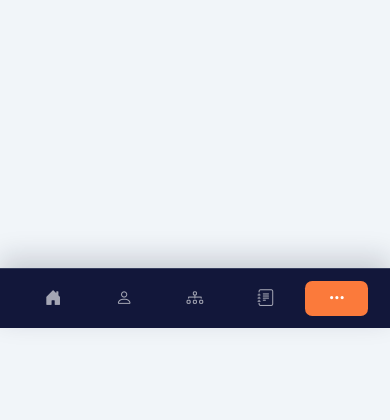
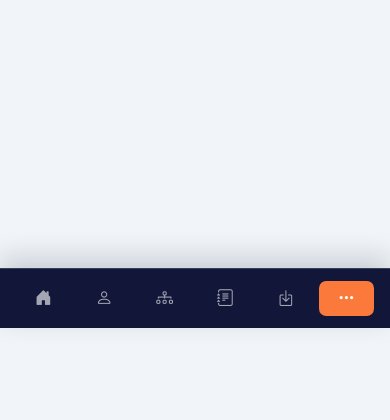
Before and after one commit to endersonjack/nova_app, a Django app: page /membros/ in a window 390 px wide. Shown: the part 516-936 px from the top of the page. Run offline with Django 5.2, Linux system fonts and the light colour scheme; the visitor is signed in with stand-in values (Sample User, id 1); data comes from the database, SQL or seed files in the repository; data that the repository does not hold is empty; some libraries are stand-ins or nearby versions.

Commit message:
UP: Minhas Entradas

```diff
--- a/static/css/app.css
+++ b/static/css/app.css
@@ -447,6 +447,16 @@ nav.app-sidebar {
   transform: rotate(180deg);
 }
 
+.tesouraria-saldo-destaque {
+  background-color: rgba(13, 110, 253, 0.1) !important;
+  box-shadow: inset 0 1px 0 rgba(13, 110, 253, 0.14);
+}
+
+.table > :not(caption) > * > .tesouraria-saldo-destaque,
+.table > :not(caption) > .tesouraria-saldo-destaque > * {
+  background-color: rgba(13, 110, 253, 0.1) !important;
+}
+
 /* Perigo (exclusão) */
 .btn-app-danger {
   background-color: #dc2626 !important;
--- a/static/css/mobile.css
+++ b/static/css/mobile.css
@@ -106,14 +106,14 @@
     width: 100vw;
     max-width: 100vw;
     margin: 0 auto;
-    padding: 0.75rem 1.35rem calc(0.75rem + env(safe-area-inset-bottom, 0px));
+    padding: 0.75rem 1rem calc(0.75rem + env(safe-area-inset-bottom, 0px));
     border-top: 1px solid rgba(148, 163, 184, 0.28);
     border-radius: 0;
     background: #12173a;
     box-shadow: 0 -10px 28px rgba(15, 23, 42, 0.18);
     display: grid;
-    grid-template-columns: repeat(5, minmax(0, 1fr));
-    gap: 0.5rem;
+    grid-template-columns: repeat(auto-fit, minmax(2.15rem, 1fr));
+    gap: 0.35rem;
     pointer-events: auto;
   }
 
--- a/templates/base.html
+++ b/templates/base.html
@@ -7,8 +7,8 @@
   <title>{% block title %}Painel{% endblock %} · Nova</title>
   <link href="https://cdn.jsdelivr.net/npm/bootstrap@5.3.3/dist/css/bootstrap.min.css" rel="stylesheet" integrity="sha384-QWTKZyjpPEjISv5WaRU9OFeRpok6YctnYmDr5pNlyT2bRjXh0JMhjY6hW+ALEwIH" crossorigin="anonymous">
   <link rel="stylesheet" href="https://cdn.jsdelivr.net/npm/bootstrap-icons@1.11.3/font/bootstrap-icons.min.css">
-  <link rel="stylesheet" href="{% static 'css/app.css' %}?v=4">
-  <link rel="stylesheet" href="{% static 'css/mobile.css' %}?v=6">
+  <link rel="stylesheet" href="{% static 'css/app.css' %}?v=5">
+  <link rel="stylesheet" href="{% static 'css/mobile.css' %}?v=7">
   {% block extra_css %}{% endblock %}
 </head>
 <body class="app-body">
@@ -127,8 +89,38 @@
             <a class="nav-link {% if request.resolver_match and request.resolver_match.namespace == 'tesouraria' and request.resolver_match.url_name == 'minhas_entradas' %}active{% endif %}"
                href="{% url 'tesouraria:minhas_entradas' %}"
                title="Minhas Entradas">
+              <i class="bi bi-box-arrow-in-down fs-5"></i>
+              <span class="sidebar-link-text">Minhas Entradas</span>
+            </a>
+          </li>
+          {% endif %}
+          {% if acesso_modulos.membros.ver %}
+          <li class="nav-item">
+            <a class="nav-link {% if request.resolver_match and request.resolver_match.namespace == 'membros' and request.resolver_match.url_name == 'membros_index' %}active{% endif %}"
+               href="{% url 'membros:membros_index' %}"
+               title="Membros">
+              <i class="bi bi-person-badge fs-5"></i>
+              <span class="sidebar-link-text">Membros</span>
+            </a>
+          </li>
+          {% endif %}
+          {% if acesso_modulos.visitantes.ver %}
+          <li class="nav-item">
+            <a class="nav-link {% if request.resolver_match and request.resolver_match.namespace == 'visitantes' %}active{% endif %}"
+               href="{% url 'visitantes:index' %}"
+               title="Visitantes">
+              <i class="bi bi-door-open fs-5"></i>
+              <span class="sidebar-link-text">Visitantes</span>
+            </a>
+          </li>
+          {% endif %}
+          {% if acesso_modulos.tesouraria.ver and perfil_usuario.papel != 'comum' %}
+          <li class="nav-item">
+            <a class="nav-link {% if request.resolver_match and request.resolver_match.namespace == 'tesouraria' and request.resolver_match.url_name != 'minhas_entradas' %}active{% endif %}"
+               href="{% url 'tesouraria:index' %}"
+               title="Tesouraria">
               <i class="bi bi-cash-stack fs-5"></i>
-              <span class="sidebar-link-text">Minhas Entradas</span>
+              <span class="sidebar-link-text">Tesouraria</span>
             </a>
           </li>
           {% endif %}
@@ -149,6 +141,16 @@
                title="Estatística">
               <i class="bi bi-pie-chart fs-5"></i>
               <span class="sidebar-link-text">Estatística</span>
+            </a>
+          </li>
+          {% endif %}
+          {% if acesso_modulos.membros.ver %}
+          <li class="nav-item">
+            <a class="nav-link {% if request.resolver_match and request.resolver_match.namespace == 'membros' and request.resolver_match.url_name == 'mapa' %}active{% endif %}"
+               href="{% url 'membros:mapa' %}"
+               title="Mapa de membros">
+              <i class="bi bi-geo-alt fs-5"></i>
+              <span class="sidebar-link-text">Mapa de Membros</span>
             </a>
           </li>
           {% endif %}
@@ -235,9 +237,18 @@
         <i class="bi bi-journal-text" aria-hidden="true"></i>
         <span class="visually-hidden">Seminário</span>
       </a>
+      {% if perfil_usuario %}
+      <a class="app-mobile-bottom-nav__item {% if request.resolver_match.namespace == 'tesouraria' and request.resolver_match.url_name == 'minhas_entradas' %}active{% endif %}"
+         href="{% url 'tesouraria:minhas_entradas' %}"
+         aria-label="Minhas Entradas"
+         title="Minhas Entradas">
+        <i class="bi bi-box-arrow-in-down" aria-hidden="true"></i>
+        <span class="visually-hidden">Minhas Entradas</span>
+      </a>
+      {% endif %}
       <div class="dropup app-mobile-bottom-nav__more">
         <button type="button"
-                class="app-mobile-bottom-nav__item dropdown-toggle {% if request.resolver_match.namespace == 'membros' or request.resolver_match.namespace == 'visitantes' or request.resolver_match.namespace == 'tesouraria' or request.resolver_match.namespace == 'auditoria' or request.resolver_match.url_name == 'dashboard_estatistica' or request.resolver_match.url_name == 'politica_privacidade' %}active{% endif %}"
+                class="app-mobile-bottom-nav__item dropdown-toggle {% if request.resolver_match.namespace == 'membros' or request.resolver_match.namespace == 'visitantes' or request.resolver_match.namespace == 'tesouraria' and request.resolver_match.url_name != 'minhas_entradas' or request.resolver_match.namespace == 'auditoria' or request.resolver_match.url_name == 'dashboard_estatistica' or request.resolver_match.url_name == 'politica_privacidade' %}active{% endif %}"
                 data-bs-toggle="dropdown"
                 data-bs-auto-close="outside"
                 aria-expanded="false"
@@ -292,6 +291,13 @@
              href="{% url 'dashboard_estatistica' %}">
             <i class="bi bi-pie-chart" aria-hidden="true"></i>
             Estatística
+          </a>
+          {% endif %}
+          {% if acesso_modulos.membros.ver %}
+          <a class="dropdown-item d-flex align-items-center gap-2 py-2"
+             href="{% url 'membros:mapa' %}">
+            <i class="bi bi-geo-alt" aria-hidden="true"></i>
+            Mapa de Membros
           </a>
           {% endif %}
           <div class="dropdown-divider"></div>
```
Also changed, not shown: other parts of templates/base.html (+0 -50 lines), tesouraria/templates/tesouraria/competencia_detalhe.html (+16 -12 lines), tesouraria/views.py (+8 -3 lines).
